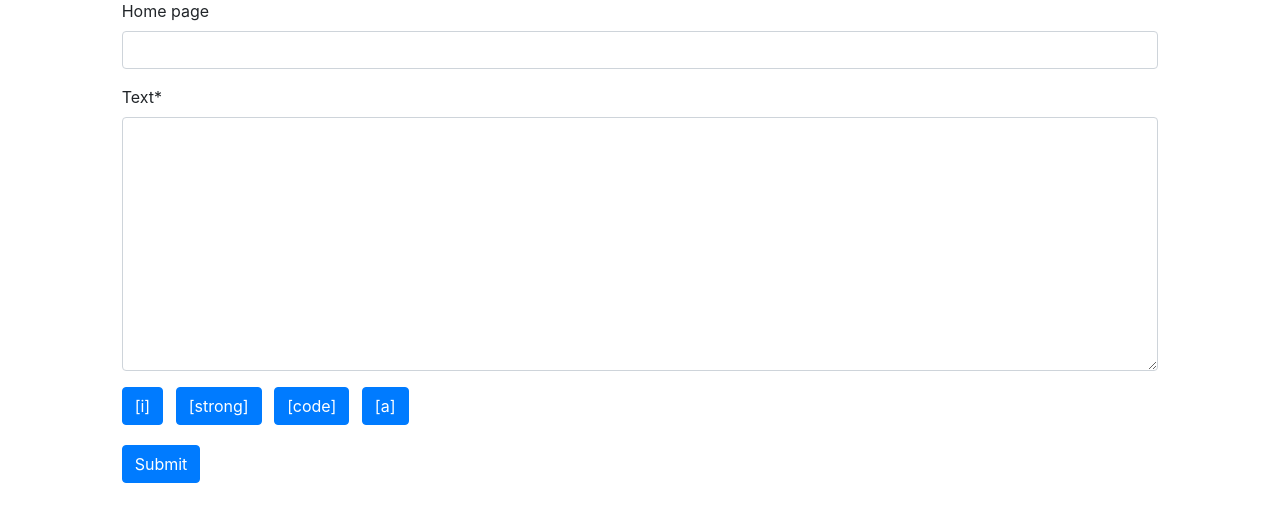
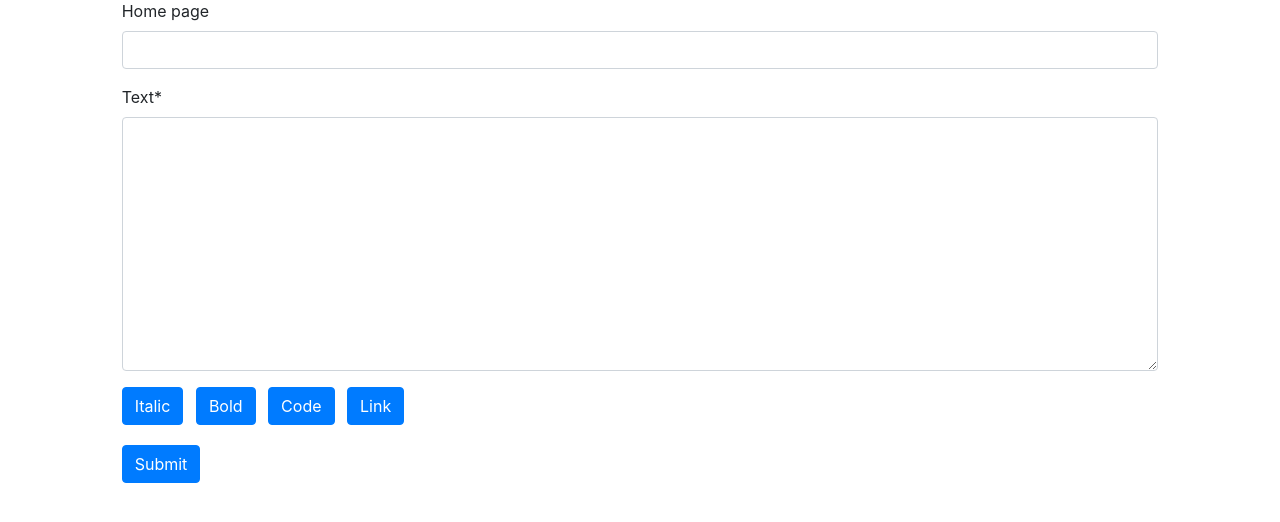
Before and after one commit to CaCtUs1k/SPA-chat, a Django app: page /add_comment/ in a window 1280 px wide. Shown: the part 111-633 px from the top of the page. Run offline with Django 5.2, Linux system fonts and the light colour scheme; the visitor is signed in with stand-in values (Sample User, id 1); some libraries are stand-ins or nearby versions.

Commit message:
button rename

```diff
--- a/main/views.py
+++ b/main/views.py
@@ -1,7 +1,6 @@
 import bleach
 from django.contrib.auth.decorators import login_required
 from django.contrib.auth.mixins import LoginRequiredMixin
-from django.db.models import F
 from django.shortcuts import render, redirect
 from django.views.generic import ListView
 
--- a/templates/comments/add_comment.html
+++ b/templates/comments/add_comment.html
@@ -9,10 +9,10 @@
     <script src='https://www.google.com/recaptcha/api.js'></script>
 
     <div id="button-panel">
-      <button class="btn btn-primary mr-2" type="button" onclick="insertTag('<i>', '</i>')">[i]</button>
-      <button class="btn btn-primary mr-2" type="button" onclick="insertTag('<strong>', '</strong>')">[strong]</button>
-      <button class="btn btn-primary mr-2" type="button" onclick="insertTag('<code>', '</code>')">[code]</button>
-      <button class="btn btn-primary mr-2" type="button" onclick="insertTag('<a href=>', '</a>')">[a]</button>
+      <button class="btn btn-primary mr-2" type="button" onclick="insertTag('<i>', '</i>')">Italic</button>
+      <button class="btn btn-primary mr-2" type="button" onclick="insertTag('<strong>', '</strong>')">Bold</button>
+      <button class="btn btn-primary mr-2" type="button" onclick="insertTag('<code>', '</code>')">Code</button>
+      <button class="btn btn-primary mr-2" type="button" onclick="insertTag('<a href=>', '</a>')">Link</button>
     </div>
 
     <div class="form-group g-recaptcha mt-3" data-sitekey="6Le-pC4pAAAAAH1Duy4ieCg6_Tm6OMhbE-CmsedQ"></div>
```
